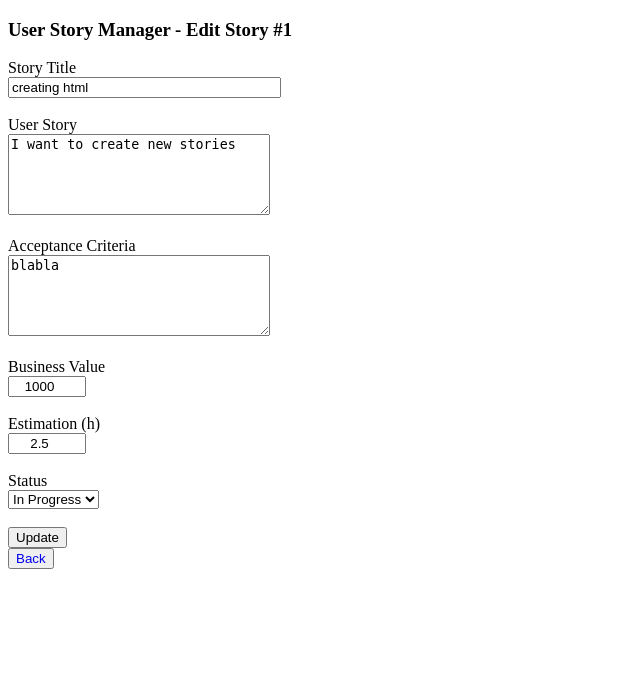
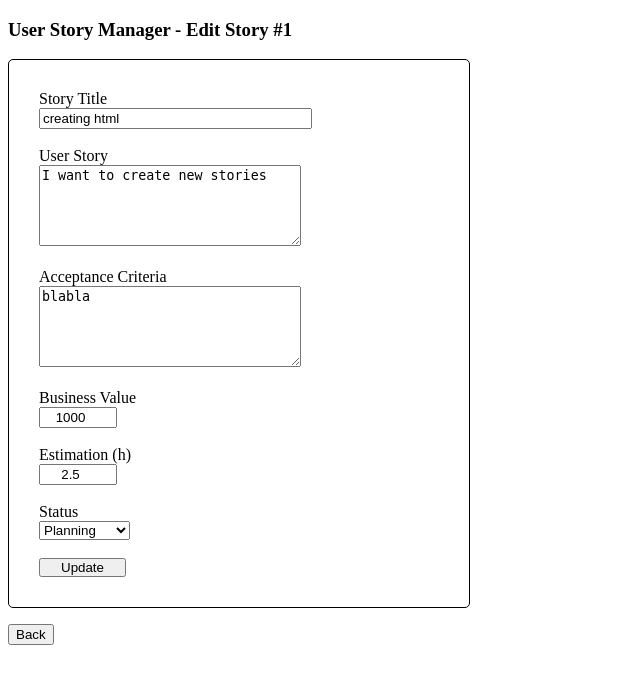
Before and after one commit to GreywindGit/super-sprinter-3000-GreywindGit, a Flask app: page /story/1 in a window 1280 px wide. Shown: the top 684 px of the page, without its empty margins (0-640 px from the left). Run offline with Flask 2, Linux system fonts and the light colour scheme.

Commit message:
Some layout beautification

```diff
--- a/app.py
+++ b/app.py
@@ -19,7 +19,8 @@ def list_stories():
         else:
             modify_story(request.form['story_id'], new_entry, 'stories.csv')
     stories = load_stories('stories.csv')
-    table_header = ['ID', 'Story Title', 'User Story', 'Acceptance criteria', 'Business Value', 'Estimation', 'Status']
+    table_header = ['ID', 'Story Title', 'User Story', 'Acceptance criteria', 'Business Value',
+                    'Estimation', 'Status', 'Action']
     return render_template('list.html', stories=stories, table_header=table_header)
 
 
--- a/file_handler.py
+++ b/file_handler.py
@@ -16,6 +16,8 @@ def load_stories(filename="stories.csv"):
 
 
 def save_story(new_entry, filename="stories.csv"):
+    """ Appends a single new entry to a file.
+    """
     try:
         with open(filename, 'a') as workfile:
             workfile.write('#'.join(new_entry) + '\n')
@@ -25,6 +27,8 @@ def save_story(new_entry, filename="stories.csv"):
 
 
 def delete_story(delete_id, filename="stories.csv"):
+    """ Removes a line by the given id from the file.
+    """
     stories = list()
     id = 1
     try:
@@ -42,6 +46,8 @@ def delete_story(delete_id, filename="stories.csv"):
 
 
 def load_story(story_id, filename="stories.csv"):
+    """ Loads a single line specified by an id from the file.
+    """
     id = 1
     try:
         with open(filename, 'r') as workfile:
@@ -55,6 +61,8 @@ def load_story(story_id, filename="stories.csv"):
 
 
 def modify_story(story_id, new_entry, filename="stories.csv"):
+    """ Replaces a line specified by an id with a given new entry.
+    """
     id = 1
     stories = list()
     try:
--- a/static/css/style.css
+++ b/static/css/style.css
@@ -1,4 +1,8 @@
-table, td {
+form {
+    border-radius: 5px;
+}
+
+table, td, form {
     border: 1px solid black;
 }
 
@@ -6,8 +10,17 @@ td {
     padding: 10px;
 }
 
+.table-data {
+    height: 50px;
+}
+
+
 a {
     text-decoration: none;
+}
+
+a:visited, a {
+    color: black;
 }
 
 input[type=number] {
@@ -15,7 +28,11 @@ input[type=number] {
     text-align: center;
 }
 
+input[type=submit] {
+    padding: 0px 20px;
+}
 
-.table-data {
-    height: 50px;
+form {
+    width: 400px;
+    padding: 30px;
 }
--- a/templates/story.html
+++ b/templates/story.html
@@ -35,15 +35,15 @@
 
             <label>Status<br>
                 <select name="status">
-                    <option value="planning" {{ 'selected' if editing[6] == "planning" else "" }}>Planning</option>
-                    <option value="todo" {{ 'selected' if editing[6] == "todo" else "" }}>TODO</option>
-                    <option value="in progress" {{ 'selected' if editing[6] == "in progress" else "" }}>In Progress</option>
-                    <option value="review" {{ 'selected' if editing[6] == "review" else "" }}>Review</option>
-                    <option value="done" {{ 'selected' if editing[6] == "done" else "" }}>Done</option>
+                    <option value="Planning" {{ 'selected' if editing[6] == "Planning" else "" }}>Planning</option>
+                    <option value="TODO" {{ 'selected' if editing[6] == "TODO" else "" }}>TODO</option>
+                    <option value="In Progress" {{ 'selected' if editing[6] == "In Progress" else "" }}>In Progress</option>
+                    <option value="Review" {{ 'selected' if editing[6] == "Review" else "" }}>Review</option>
+                    <option value="Done" {{ 'selected' if editing[6] == "Done" else "" }}>Done</option>
                 </select>
             </label><br><br>
             <input type="submit" value="{{ 'Create' if not story_id else 'Update' }}">
         </form>
-        <button><a href="/">Back</a></button>
+        <p><button><a href="/">Back</a></button></p>
     </body>
 </html>
```
